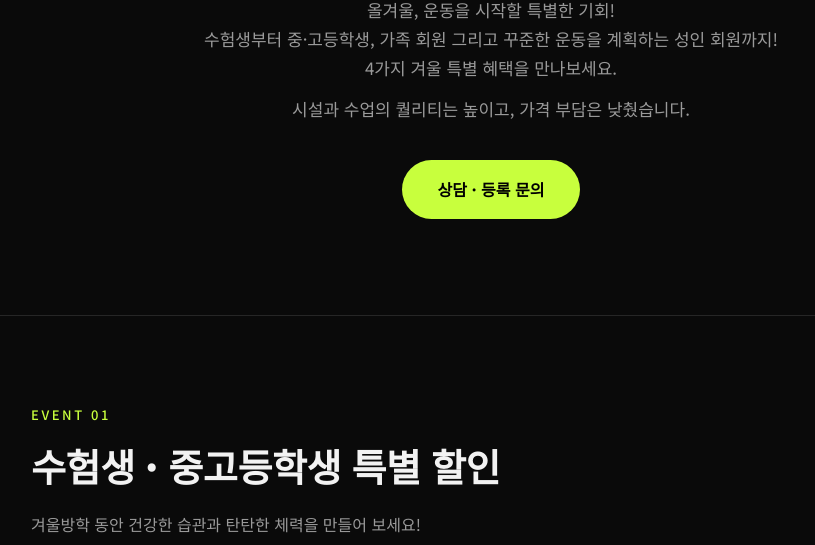
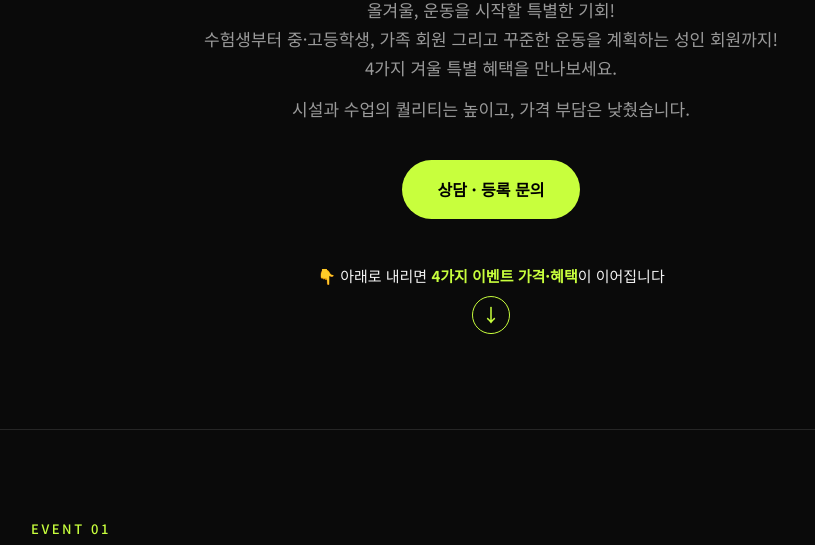
Before and after one commit to woohyeongpark/focusfitness2, a plain HTML site: page index.html in a window 1280 px wide. Shown: the part 515-1060 px from the top of the page, without its empty margins (149-964 px from the left). Drawn offline with Linux system fonts and the light colour scheme.

Commit message:
Add files via upload

```diff
--- a/index.html
+++ b/index.html
@@ -51,6 +51,11 @@ h3{font-size:15px;font-weight:500;color:var(--sub);margin:36px 0 14px;letter-spa
 .more{display:inline-block;margin-top:28px;color:var(--accent);font-weight:700;font-size:17px;text-decoration:none;border-bottom:1px solid var(--accent);padding-bottom:2px;transition:opacity .2s}
 .more:hover{opacity:.7}
 .tel{display:block;font-size:clamp(30px,6vw,52px);font-weight:900;color:var(--accent);text-decoration:none;margin:20px 0 8px}
+.scroll-hint{display:flex;flex-direction:column;align-items:center;gap:6px;margin:44px auto 0;max-width:100%;text-align:center;word-break:keep-all;color:var(--text);text-decoration:none;font-size:15px;font-weight:500}
+.scroll-hint b{color:var(--accent);font-weight:700}
+.scroll-hint .arrow{width:38px;height:38px;border:1px solid var(--accent);border-radius:50%;display:flex;align-items:center;justify-content:center;color:var(--accent);font-size:18px;animation:bob 1.6s ease-in-out infinite}
+@keyframes bob{0%,100%{transform:translateY(0)}50%{transform:translateY(8px)}}
+@media(prefers-reduced-motion:reduce){.scroll-hint .arrow{animation:none}}
 footer{border-top:1px solid var(--line);padding:32px 0;color:var(--sub);font-size:13px;text-align:center}
 @media(max-width:720px){
 section{padding:64px 0}.hero{padding:88px 0 64px}
@@ -67,9 +72,10 @@ section{padding:64px 0}.hero{padding:88px 0 64px}
   <p>올겨울, 운동을 시작할 특별한 기회!<br>수험생부터 중·고등학생, 가족 회원 그리고 꾸준한 운동을 계획하는 성인 회원까지!<br>4가지 겨울 특별 혜택을 만나보세요.</p>
   <p style="margin-top:12px">시설과 수업의 퀄리티는 높이고, 가격 부담은 낮췄습니다.</p>
   <a class="btn" href="https://map.naver.com/p/entry/place/2000541530?placePath=%252Fhome%253Fentry%253Dplt&amp;searchType=place&amp;lng=127.0590112&amp;lat=35.8380511&amp;c=15.00,0,0,0,dh" target="_blank" rel="noopener">상담 · 등록 문의</a>
+  <a class="scroll-hint" href="#events"><span>👇 아래로 내리면 <b>4가지 이벤트 가격·혜택</b>이 이어집니다</span><span class="arrow" aria-hidden="true">↓</span></a>
 </div></header>
 
-<section><div class="wrap">
+<section id="events"><div class="wrap">
   <div class="eyebrow">EVENT 01</div>
   <h2>수험생 · 중고등학생 특별 할인</h2>
   <p class="lead">겨울방학 동안 건강한 습관과 탄탄한 체력을 만들어 보세요!</p>
```
